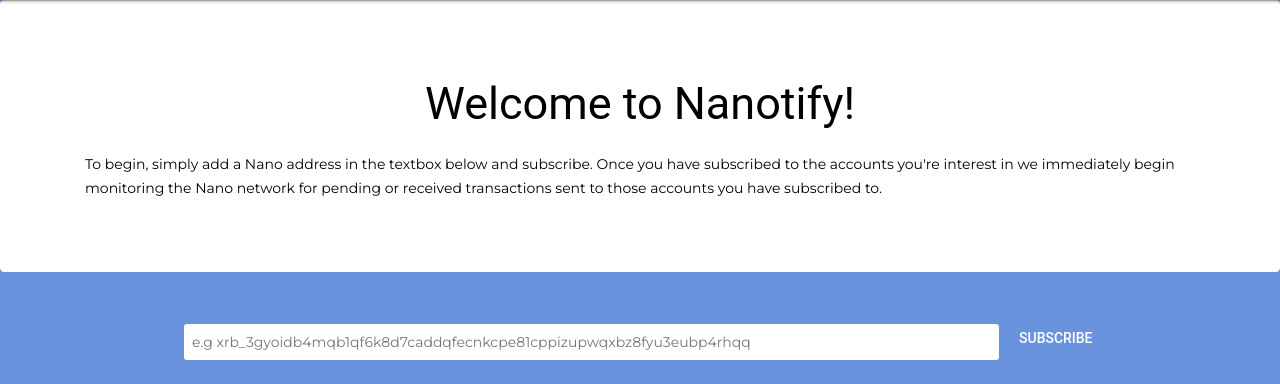
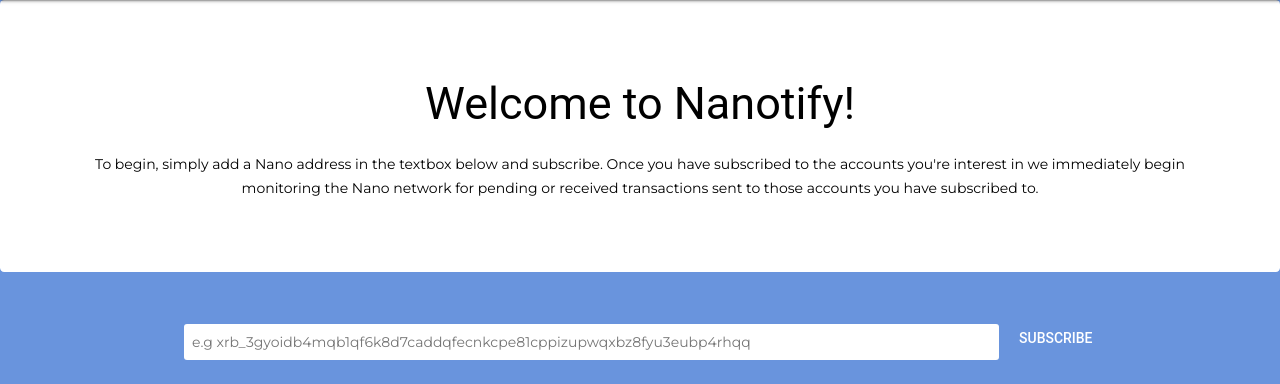
Before and after one commit to benjefferies/nanonotifyaccount, a Flask app: template app/templates/subscribe.html in a window 1280 px wide. Shown: the part 64-448 px from the top of the page. Run offline with Flask 2, Linux system fonts and the light colour scheme; the template is opened without the code that fills it, so the values that code supplies are empty; some libraries are stand-ins or nearby versions.

Commit message:
Centre text

```diff
--- a/app/templates/subscribe.html
+++ b/app/templates/subscribe.html
@@ -22,7 +22,7 @@
     <div class="jumbotron bg-white">
         <div class="container">
             <h2 class="t-centre">Welcome to Nanotify!</h2>
-            <p>
+            <p class="t-centre">
                 To begin, simply add a Nano address in the textbox below and subscribe. Once you have subscribed to the
                 accounts you're interest in we immediately begin monitoring the Nano network for pending or received
                 transactions sent to those accounts you have subscribed to.
```
